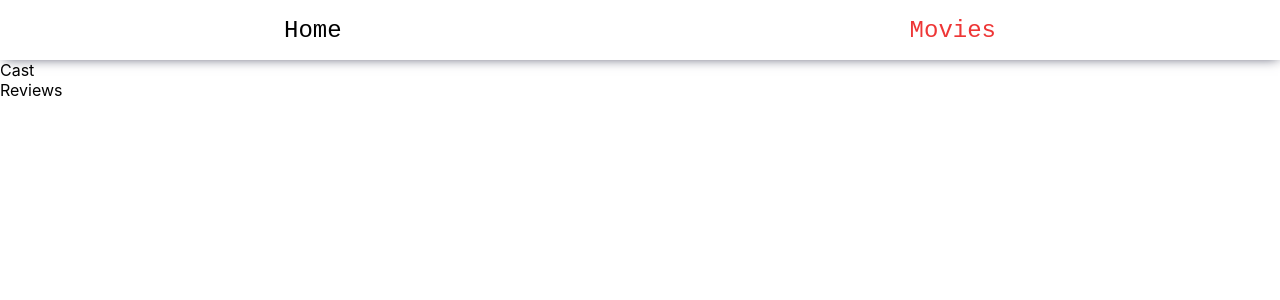
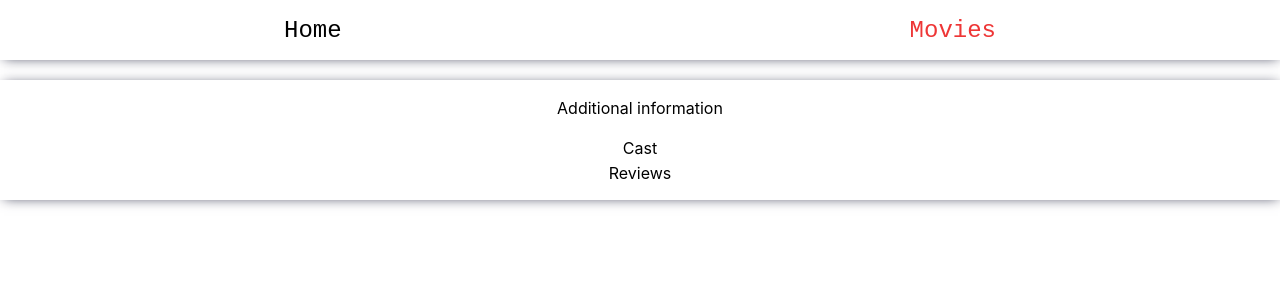
Before and after one commit to PPacuk/goit-react-hw-05-movies, a React (Create React App) app: page /goit-react-hw-05-movies/movies/1 in a window 1280 px wide. Shown: the top 300 px of the page. Built offline with nearby package versions, Linux system fonts and the light colour scheme; no server answers.

Commit message:
MovieDetails css

```diff
--- a/src/Pages/MovieDetails/MovieDetails.jsx
+++ b/src/Pages/MovieDetails/MovieDetails.jsx
@@ -3,6 +3,7 @@ import { fetchMovieDetailsById } from 'services/api';
 import { Outlet, useParams, Link } from 'react-router-dom';
 import { MovieDescription } from 'components/MovieDescription/MovieDescription';
 import { Loader } from 'components/Loader/Loader';
+import css from './MovieDetails.module.css';
 
 export const MovieDetails = () => {
   const [movieCard, setMovieCard] = useState();
@@ -23,7 +24,9 @@ export const MovieDetails = () => {
   return (
     <>
       {!movieCard ? <Loader /> : <MovieDescription movieCard={movieCard} />}
-      <ul>
+      <div className={css.extraInfo}>
+        Additional information
+        <ul className={css.extraInfoList}>
           <li>
             <Link to="cast">Cast</Link>
           </li>
@@ -31,6 +34,7 @@ export const MovieDetails = () => {
             <Link to="reviews">Reviews</Link>
           </li>
         </ul>
+      </div>
 
       <Outlet />
     </>
--- /dev/null
+++ b/src/Pages/MovieDetails/MovieDetails.module.css
@@ -0,0 +1,17 @@
+.extraInfo{
+    margin: 20px 0;
+    height: 120px;
+    display: flex;
+    flex-direction: column;
+    gap: 20px;
+    justify-content: center;
+    box-shadow: 1px 1px 12px -3px rgba(66, 68, 90, 1);
+    text-align:center
+}
+
+.extraInfoList{
+    display: flex;
+    flex-direction: column;
+    gap: 5px;
+    margin: 0 30px;
+}
```
Lines whose indentation alone changed are shown as unchanged.
